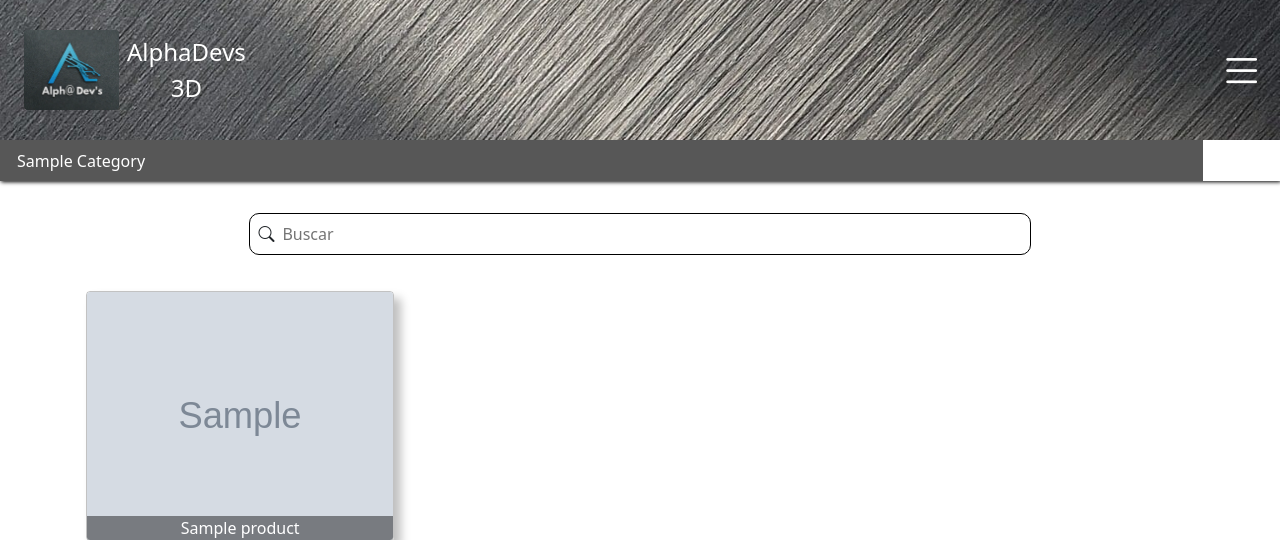
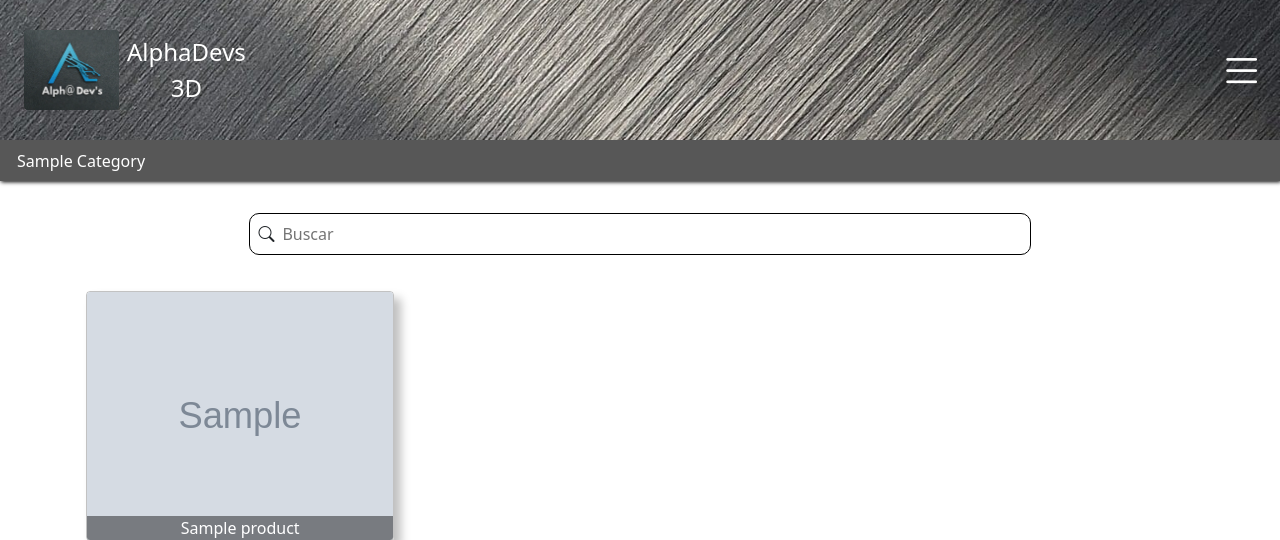
Before and after one commit to Gustavodeoliveiraa/alphadevs, a Django app: page / in a window 1280 px wide. Shown: the top 540 px of the page. Run offline with Django 5.2, Linux system fonts and the light colour scheme; tables that the repository leaves empty hold one stand-in row (values such as "Sample post"); grey boxes marked "Sample" are stand-in pictures; some libraries are stand-ins or nearby versions.

Commit message:
style: corrected width of navbar

```diff
--- a/product/static/products/css/style.css
+++ b/product/static/products/css/style.css
@@ -87,7 +87,7 @@ a {
     overflow: scroll;
     white-space: nowrap;
     border-bottom: 0;
-    width: 94%;
+    width: 100%;
 }
 
 .nav-category::-webkit-scrollbar {
@@ -330,6 +330,10 @@ a {
         overflow-y: visible;
     }
 
+    .nav-category {
+        width: 94%;
+    }
+
     .log-and-cart-pc {
         background-color: var(--color-category);
         width: fit-content;
```
